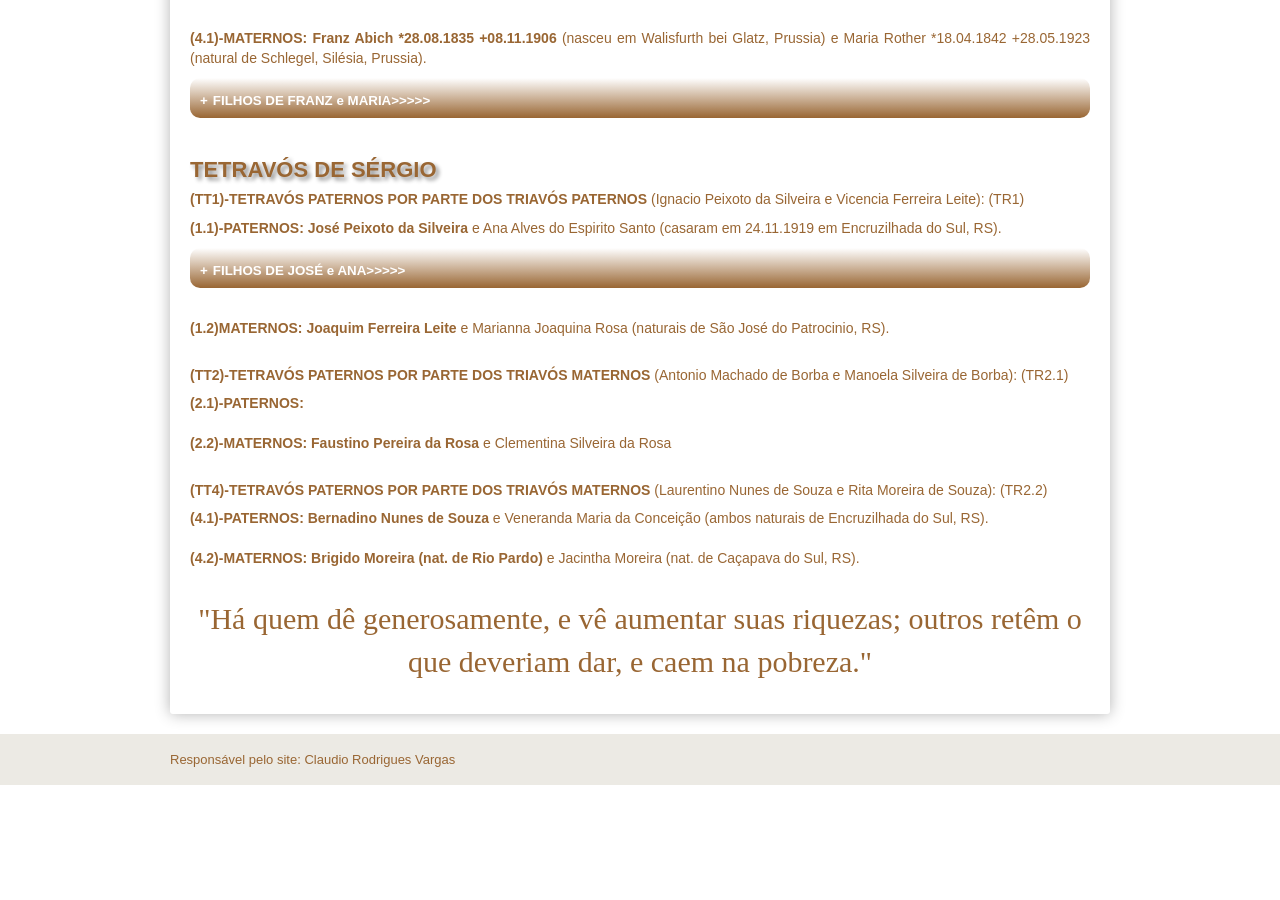
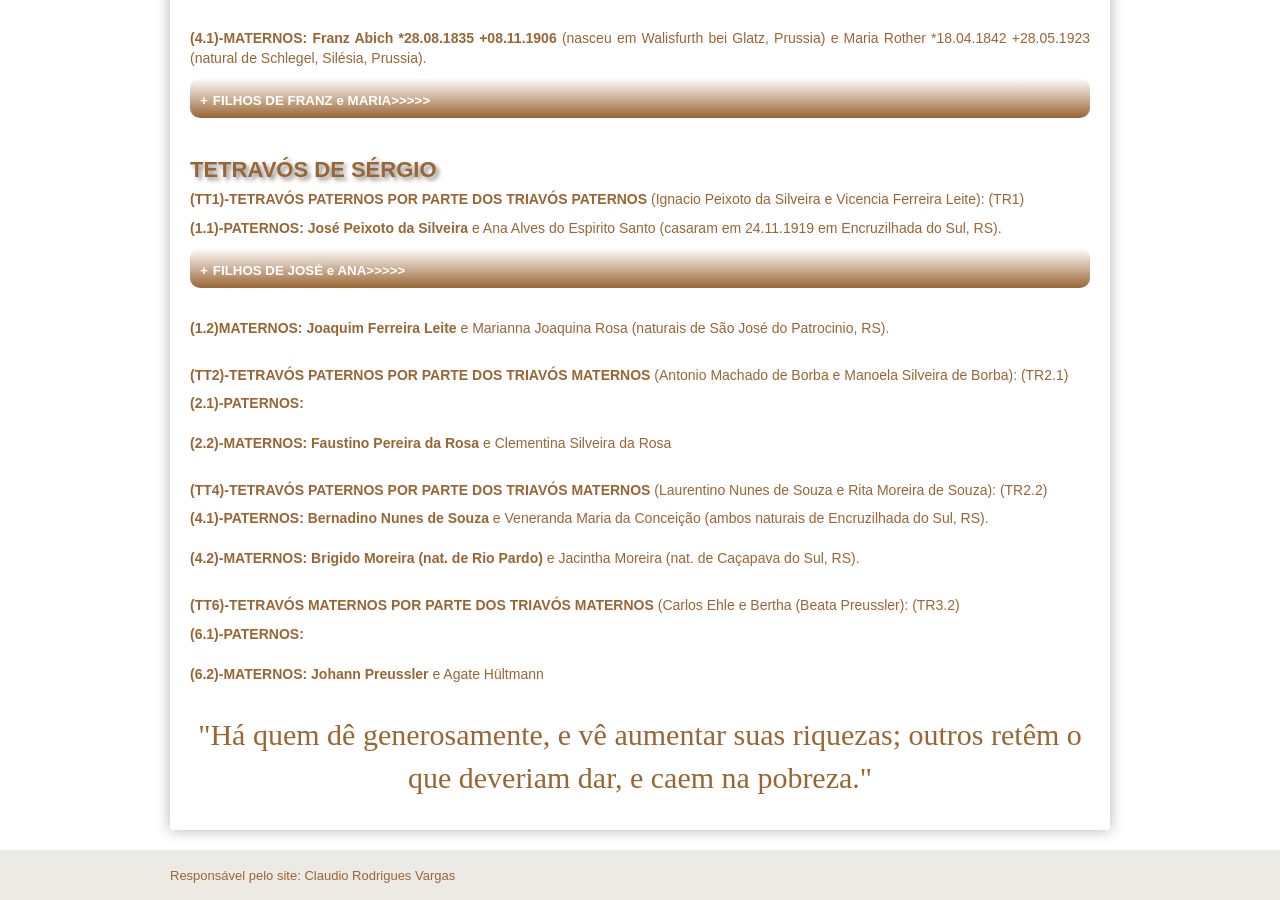
Before and after one commit to claudiovargas1955/claudiovargas1955.github.io, a Jekyll site: the page built from _pages/genealogia-de-sergio-luis-kirsch-da-silveira.html, in a window 1280 px wide and 900 px high, scrolled down 2431 px. Built offline with Jekyll 4.4.1, drawn with Linux system fonts in a browser that asks for light colours; some web fonts are replaced; before the commit the page ends 3216 px from its top, so only the background shows below that.

Commit message:
Update genealogia-de-sergio-luis-kirsch-da-silveira.html

```diff
--- a/_pages/genealogia-de-sergio-luis-kirsch-da-silveira.html
+++ b/_pages/genealogia-de-sergio-luis-kirsch-da-silveira.html
@@ -449,6 +449,12 @@ réis) ao governo da provincia de São Pedro.
 
    <b>(4.2)-MATERNOS: Brigido Moreira (nat. de Rio Pardo) </b>e Jacintha Moreira (nat. de Caçapava do Sul, RS).<br><br>
 
+<p><b><h5>(TT6)-TETRAVÓS MATERNOS POR PARTE DOS TRIAVÓS MATERNOS</b> (Carlos Ehle e Bertha (Beata Preussler): (TR3.2)</h5>
+<p><b>(6.1)-PATERNOS: </b><br><br>
+
+   <b>(6.2)-MATERNOS: Johann Preussler </b>e Agate Hültmann <br><br>
+
+
 
 
 <p style="color:#996633; text-align:center; font-size:30px; font-family: 'Rancho', cursive";><p style="color:#996633;
```
